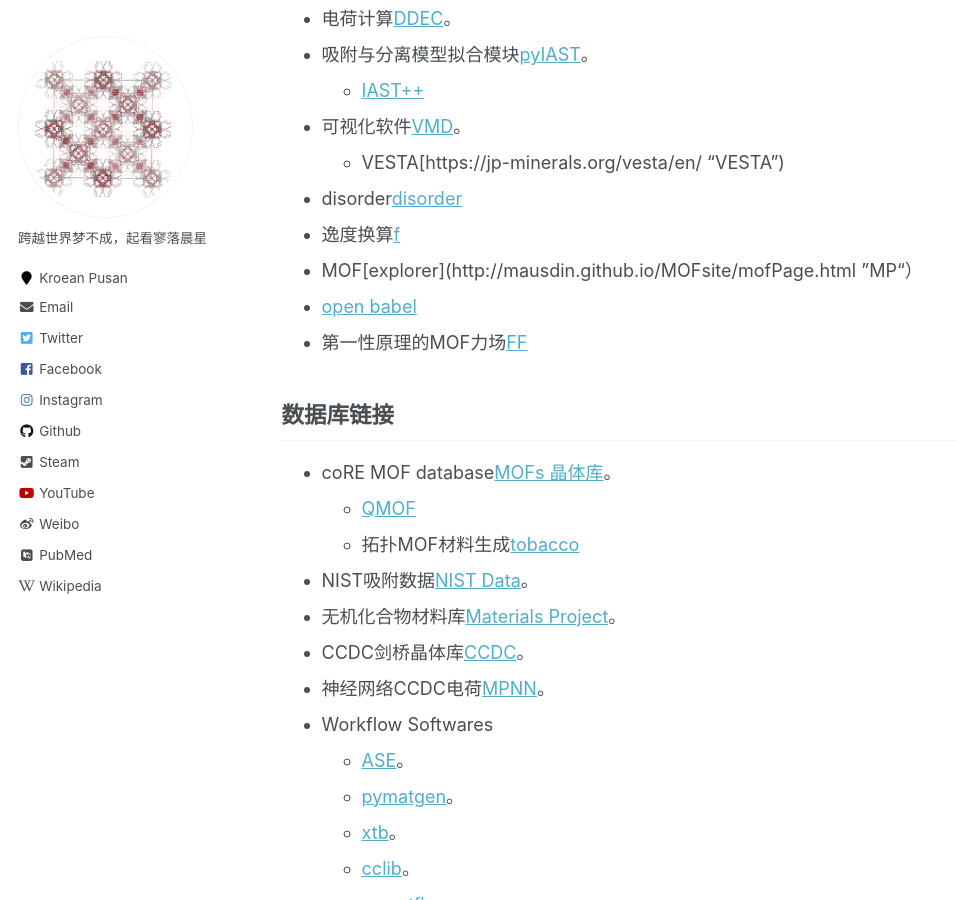
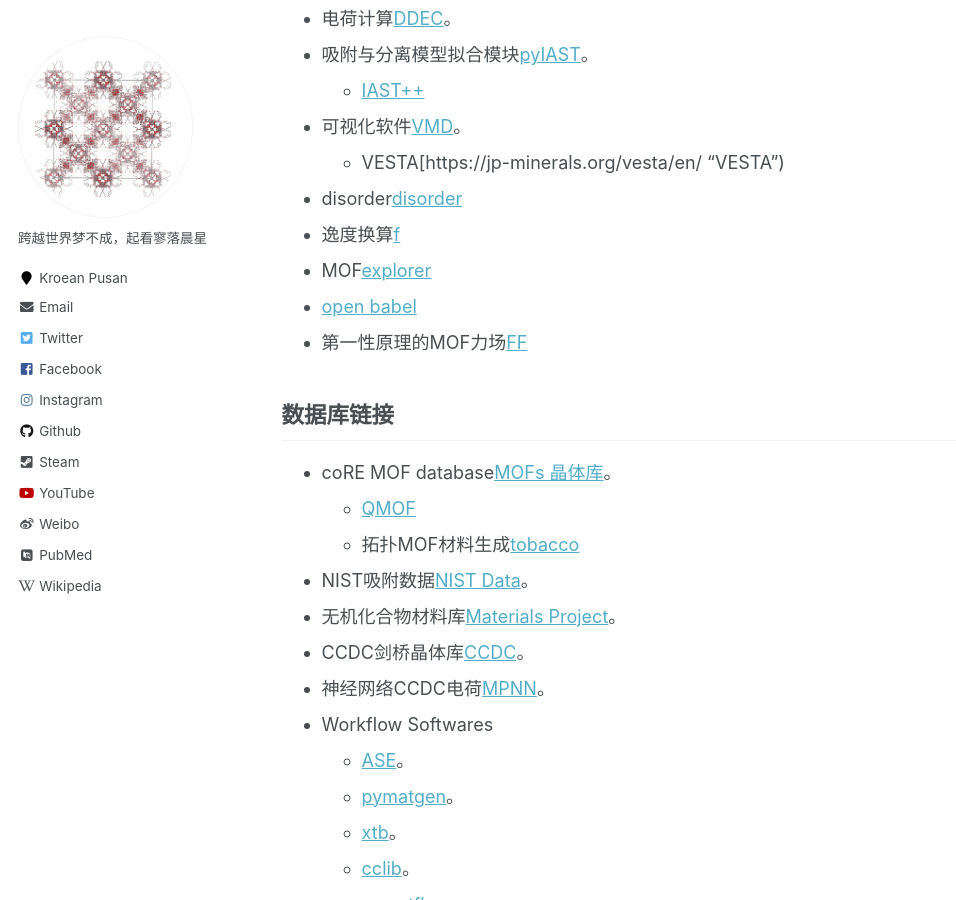
Before and after one commit to sxm13/ZGBshenxiaomoCV.github.io, a Jekyll site: the page built from _pages/markdown.md, in a window 1280 px wide and 900 px high, scrolled down 509 px. Shown: the whole window, without its empty margins (0-956 px from the left). Built offline with Jekyll 4.4.1, drawn with Linux system fonts in a browser that asks for light colours; some web fonts are replaced.

Commit message:
Update markdown.md

```diff
--- a/_pages/markdown.md
+++ b/_pages/markdown.md
@@ -23,7 +23,7 @@
   * VESTA[https://jp-minerals.org/vesta/en/ "VESTA")
 * disorder[disorder](https://github.com/jichunlian/disorder "disorder")
 * 逸度换算[f](https://github.com/sxm13/ZGBshenxiaomoCV.github.io/tree/main/files/fugacity "f")
-* MOF[explorer](http://mausdin.github.io/MOFsite/mofPage.html ”MP“）
+* MOF[explorer](http://mausdin.github.io/MOFsite/mofPage ”MP“)
 * [open babel](https://github.com/openbabel/openbabel/releases/tag/openbabel-2-4-0 "Open Babel")
 * 第一性原理的MOF力场[FF](https://github.com/molmod/QuickFF "MOFFF")
 
```
